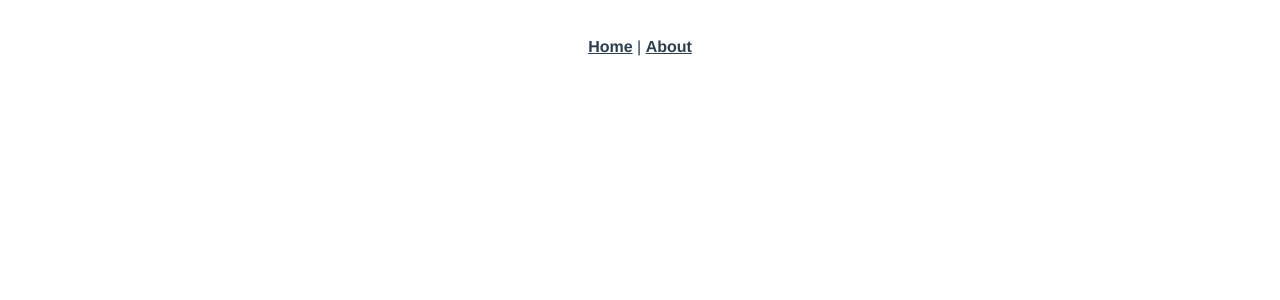
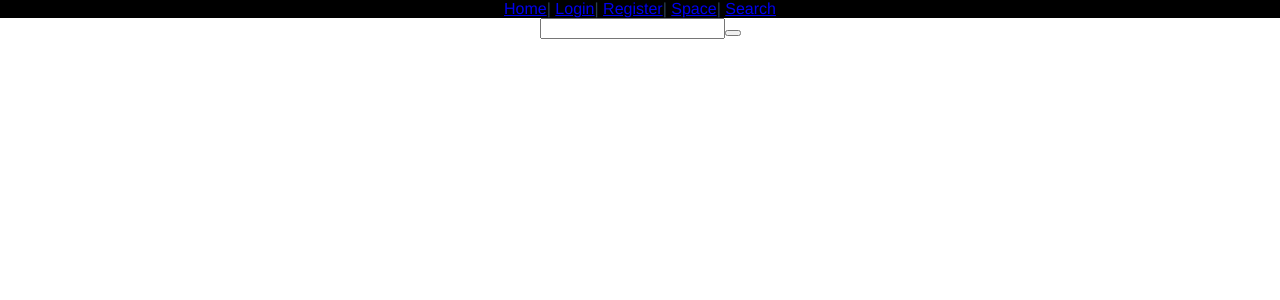
Before and after one commit to Kingzoey/Catji, a Vue app: page /search in a window 1280 px wide. Shown: the top 300 px of the page. Built offline with nearby package versions, Linux system fonts and the light colour scheme.

Commit message:
添加了xxx

```diff
--- a/src/App.vue
+++ b/src/App.vue
@@ -1,14 +1,27 @@
 <template>
   <div id="app">
-    <div id="nav">
-      <router-link to="/">Home</router-link> |
-      <router-link to="/about">About</router-link>
-    </div>
-    <router-view/>
+    <NavBar />
+    <router-view />
   </div>
 </template>
 
+<script>
+import NavBar from "@/components/NavBar.vue";
+export default {
+  name: "app",
+  components: {
+    NavBar,
+  },
+};
+</script>
+
 <style>
+html,
+body {
+  margin: 0;
+  padding: 0;
+}
+
 #app {
   font-family: Avenir, Helvetica, Arial, sans-serif;
   -webkit-font-smoothing: antialiased;
--- /dev/null
+++ b/src/components/NavBar.vue
@@ -0,0 +1,29 @@
+<template>
+  <nav>
+    <!-- 左侧导航栏 -->
+    <div>
+      <router-link to="/">Home</router-link>|
+      <router-link to="/login">Login</router-link>|
+      <router-link to="/register">Register</router-link>|
+      <router-link to="/space">Space</router-link>|
+      <router-link to="/search">Search</router-link>
+    </div>
+
+    <!-- 左侧导航栏 -->
+    <div>
+
+    </div>
+  </nav>
+</template>
+
+<script>
+export default {
+  name: "NavBar",
+};
+</script>
+
+<style scoped>
+nav {
+  background-color: black;
+}
+</style>
--- /dev/null
+++ b/src/components/Top.vue
@@ -0,0 +1,16 @@
+<template>
+    <div>
+        <h2>Helloworld</h2>
+    </div>
+</template>
+
+<script>
+export default {
+    name: "Top",
+    components:{
+
+    },
+    props:[]
+
+}
+</script>
--- a/src/router/index.js
+++ b/src/router/index.js
@@ -17,6 +17,21 @@ Vue.use(VueRouter)
     // this generates a separate chunk (about.[hash].js) for this route
     // which is lazy-loaded when the route is visited.
     component: () => import(/* webpackChunkName: "about" */ '../views/About.vue')
+  },
+  {
+    path: '/login',
+    name: 'Login',
+    component: () => import('../views/Login.vue')
+  },
+  {
+    path: '/register',
+    name: 'Register',
+    component: () => import('../views/Register.vue')
+  },
+  {
+    path: '/search',
+    name: 'Search',
+    component: () => import('../views/Search.vue')
   }
 ]
 
--- a/src/views/Home.vue
+++ b/src/views/Home.vue
@@ -2,17 +2,19 @@
   <div class="home">
     <img alt="Vue logo" src="../assets/logo.png">
     <HelloWorld msg="Welcome to Your Vue.js App"/>
+    <Top></Top>
   </div>
 </template>
 
 <script>
 // @ is an alias to /src
 import HelloWorld from '@/components/HelloWorld.vue'
-
+import Top from '@/components/Top.vue'
 export default {
   name: 'Home',
   components: {
-    HelloWorld
+    HelloWorld,
+    Top
   }
 }
 </script>
--- /dev/null
+++ b/src/views/Search.vue
@@ -0,0 +1,16 @@
+<template>
+    <div>
+        <input type="text">
+        <button></button>
+    </div>
+</template>
+
+<script>
+export default {
+
+}
+</script>
+
+<style lang="stylus" scoped>
+
+</style>
```
Also changed, not shown: src/views/Login.vue (added), src/views/Register.vue (added), src/views/Space.vue (added).
